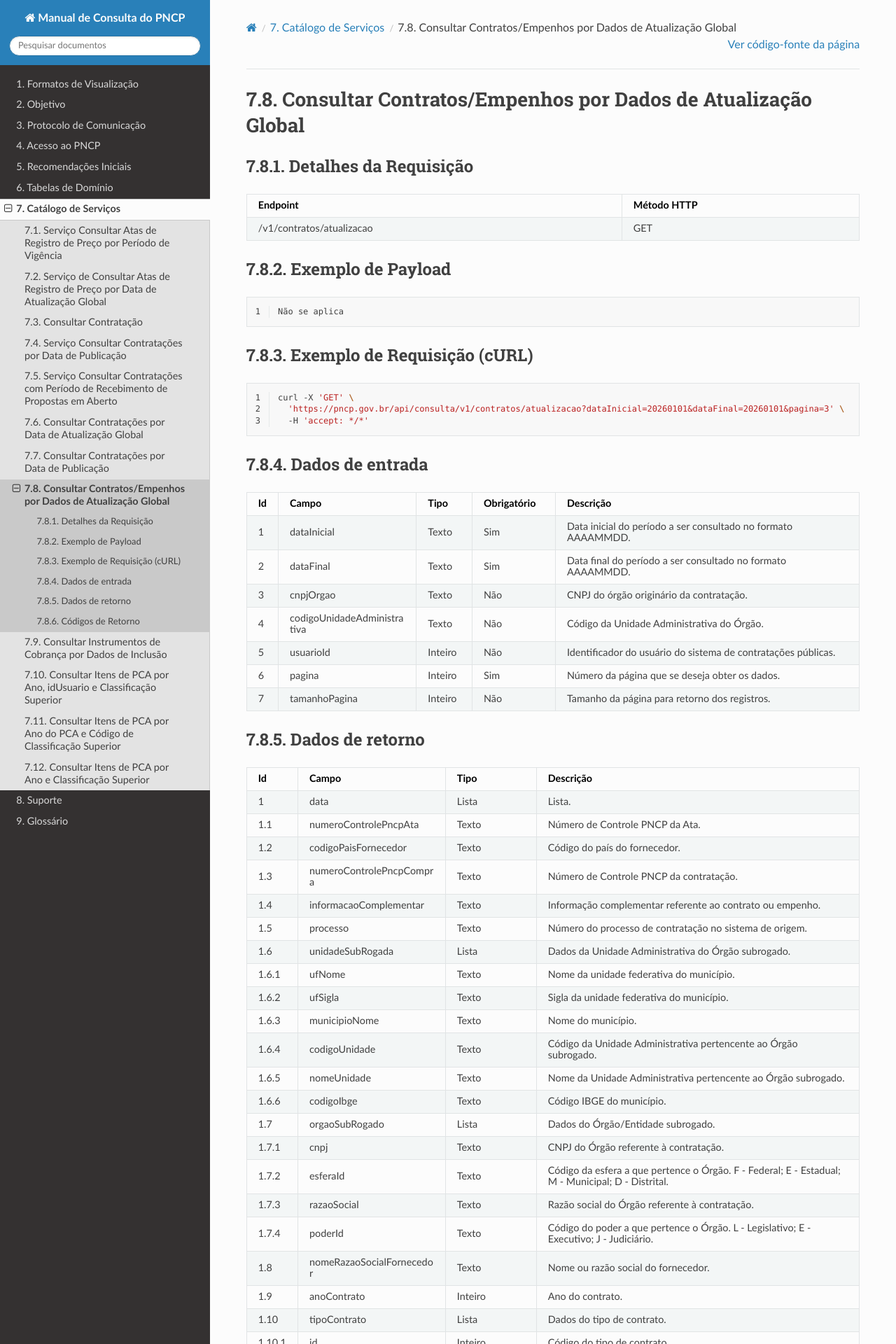
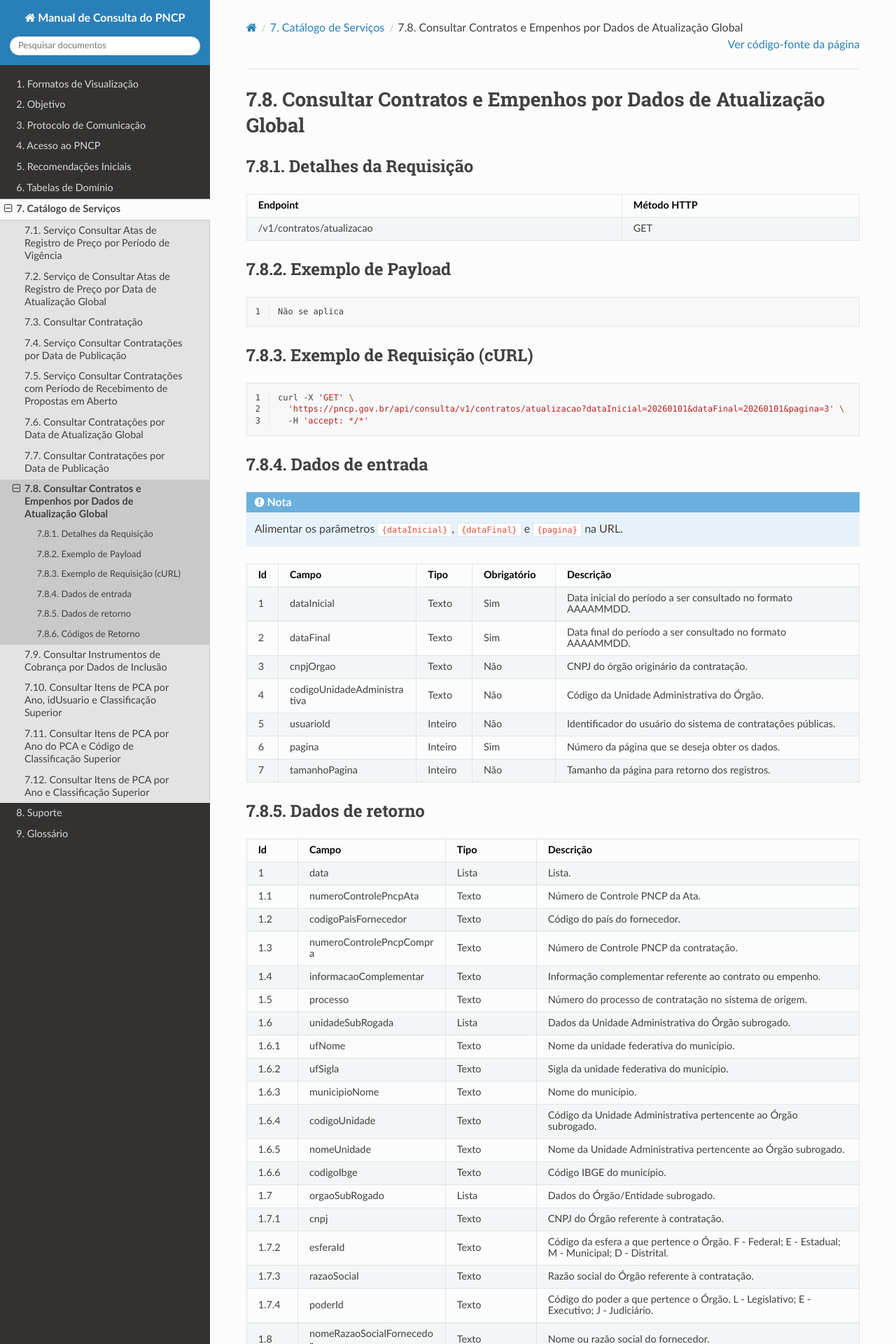
Before and after one commit to sofiaestrelab/Manual-de-Consulta-do-PNCP, a Sphinx documentation site: the page built from docs/source/catalogo_de_servicos/consultar_contratos_ou_empenhos_por_dados_de_atualizacao_global.rst, in a window 1280 px wide. Shown: the top 1920 px of the page at 70% size. Built offline with Sphinx 7.4.7 and the Read the Docs theme 3.1.0, drawn with Linux system fonts in a browser that asks for light colours.

Commit message:
Update documentation for consultar contratos endpoint

```diff
--- a/docs/source/catalogo_de_servicos/consultar_contratos_ou_empenhos_por_dados_de_atualizacao_global.rst
+++ b/docs/source/catalogo_de_servicos/consultar_contratos_ou_empenhos_por_dados_de_atualizacao_global.rst
@@ -1,4 +1,4 @@
-Consultar Contratos/Empenhos por Dados de Atualização Global
+Consultar Contratos e Empenhos por Dados de Atualização Global
 ===============================================================
 
 Detalhes da Requisição
@@ -34,6 +34,10 @@ Exemplo de Requisição (cURL)
 
 Dados de entrada
 ~~~~~~~~~~~~~~~~
+
+.. note::
+
+   Alimentar os parâmetros ``{dataInicial}``, ``{dataFinal}`` e ``{pagina}`` na URL.
 
 .. list-table::
    :width: 100%
```
